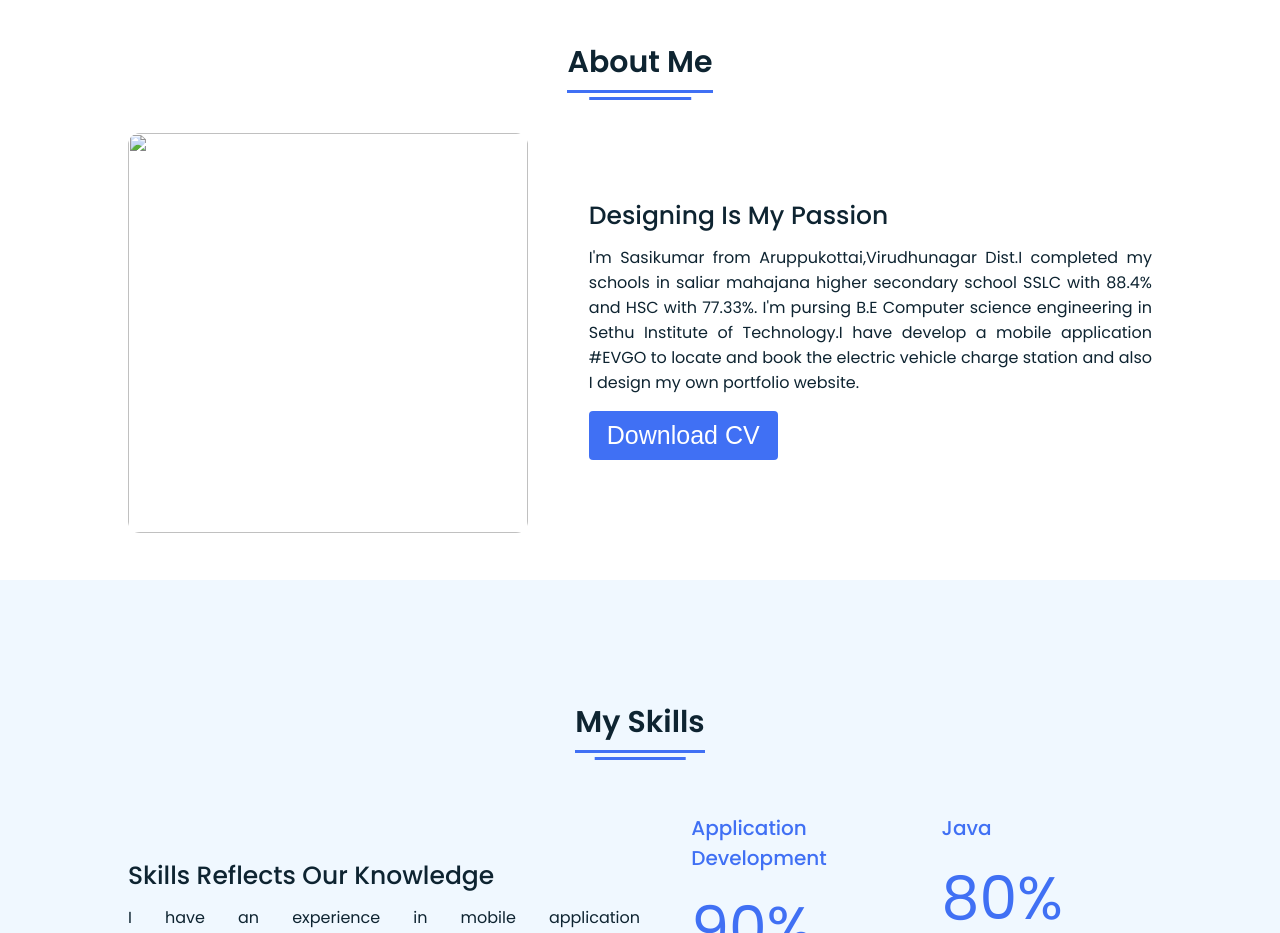
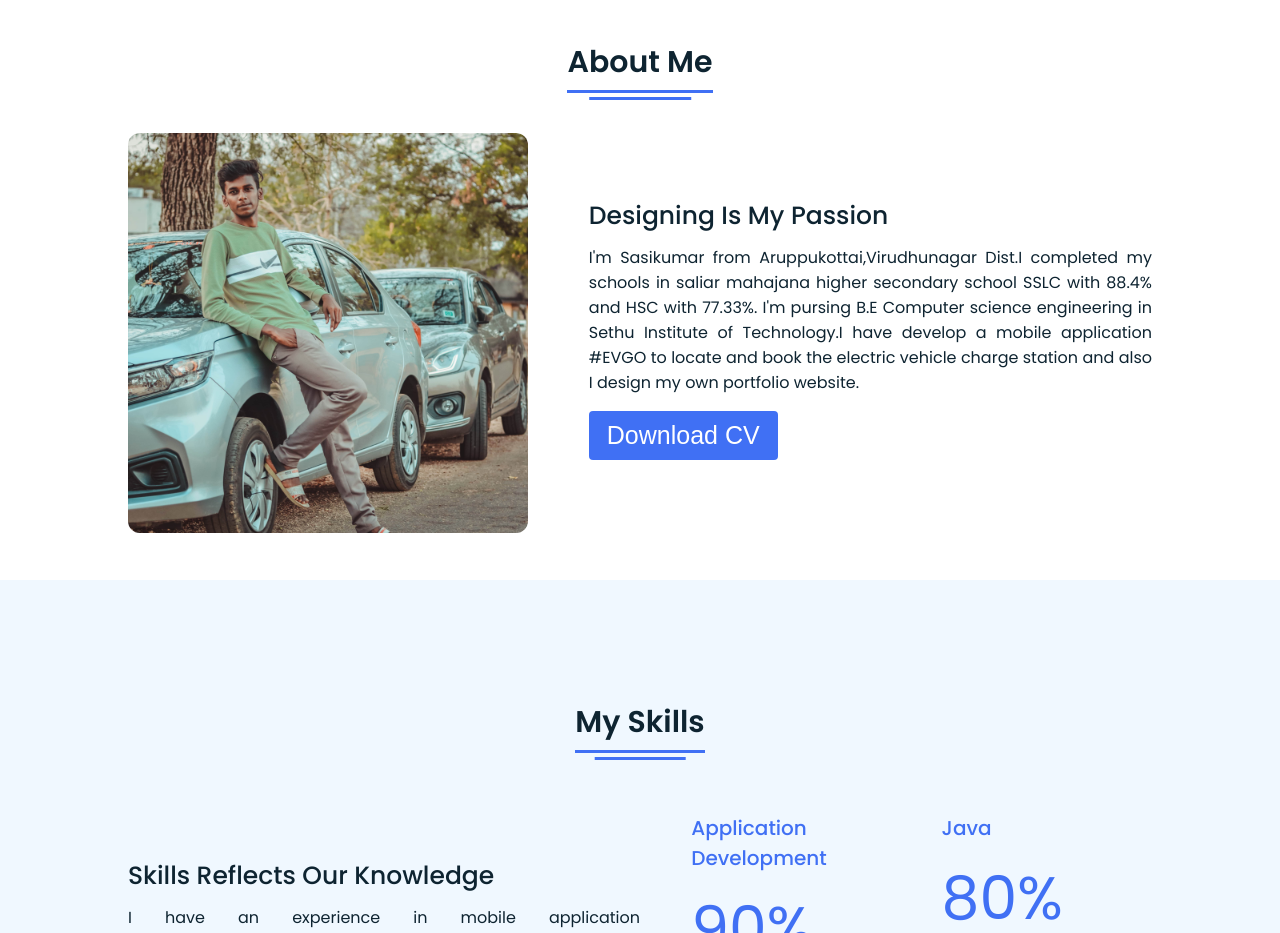
Before and after one commit to Sasikumar532/Portfolio, a plain HTML site: page index.html in a window 1280 px wide. Shown: the part 840-1773 px from the top of the page. Drawn offline with Linux system fonts and the light colour scheme; files whose address does not match are found by name.

Commit message:
Update index.html

```diff
--- a/index.html
+++ b/index.html
@@ -59,7 +59,7 @@
         <div class="title"><span>About Me</span></div>
         <div class="about-details">
           <div class="left">
-            <img src="images/about.jpg" alt="" />
+            <img src="image/about.jpg" alt="" />
           </div>
           <div class="right">
             <div class="topic">Designing Is My Passion</div>
```
